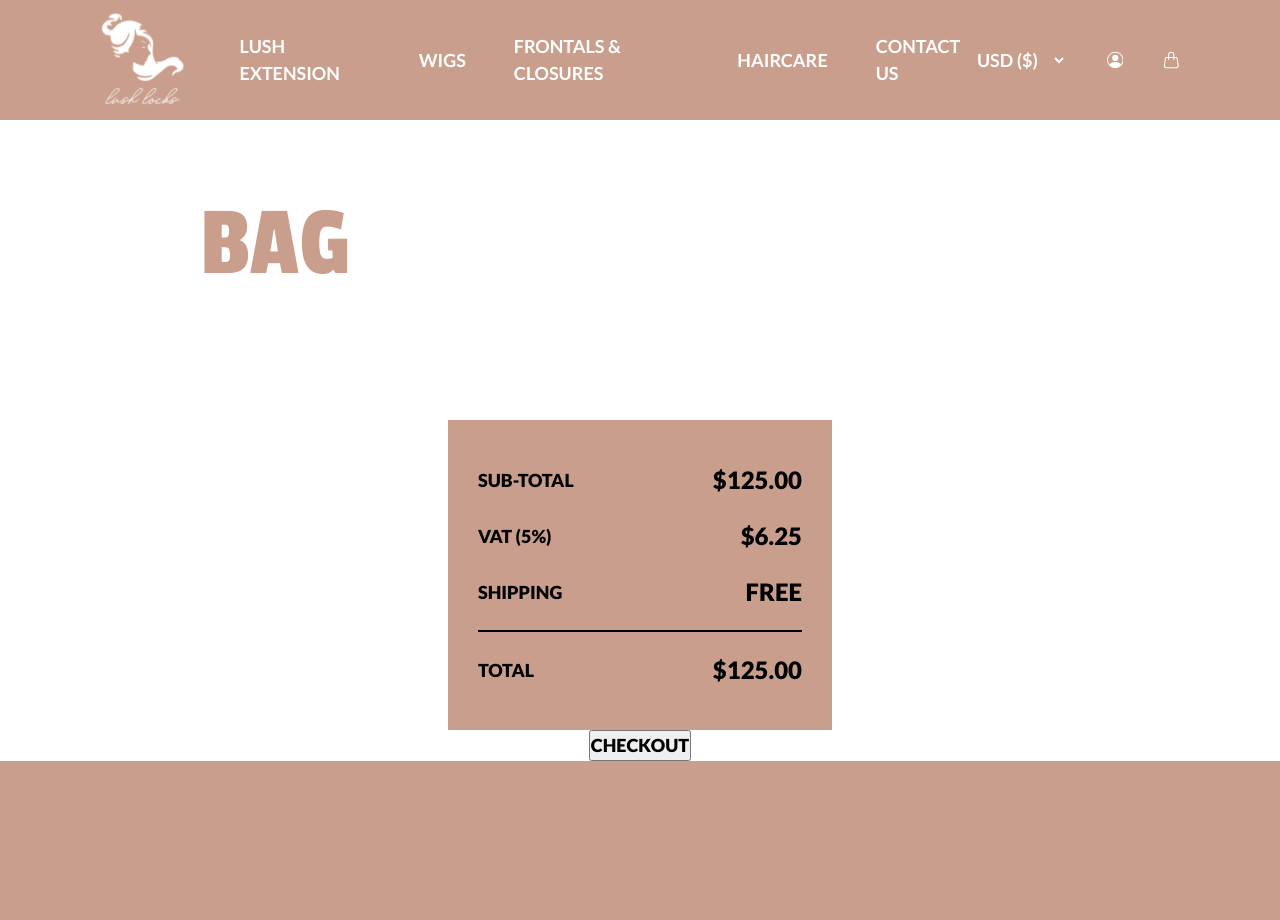
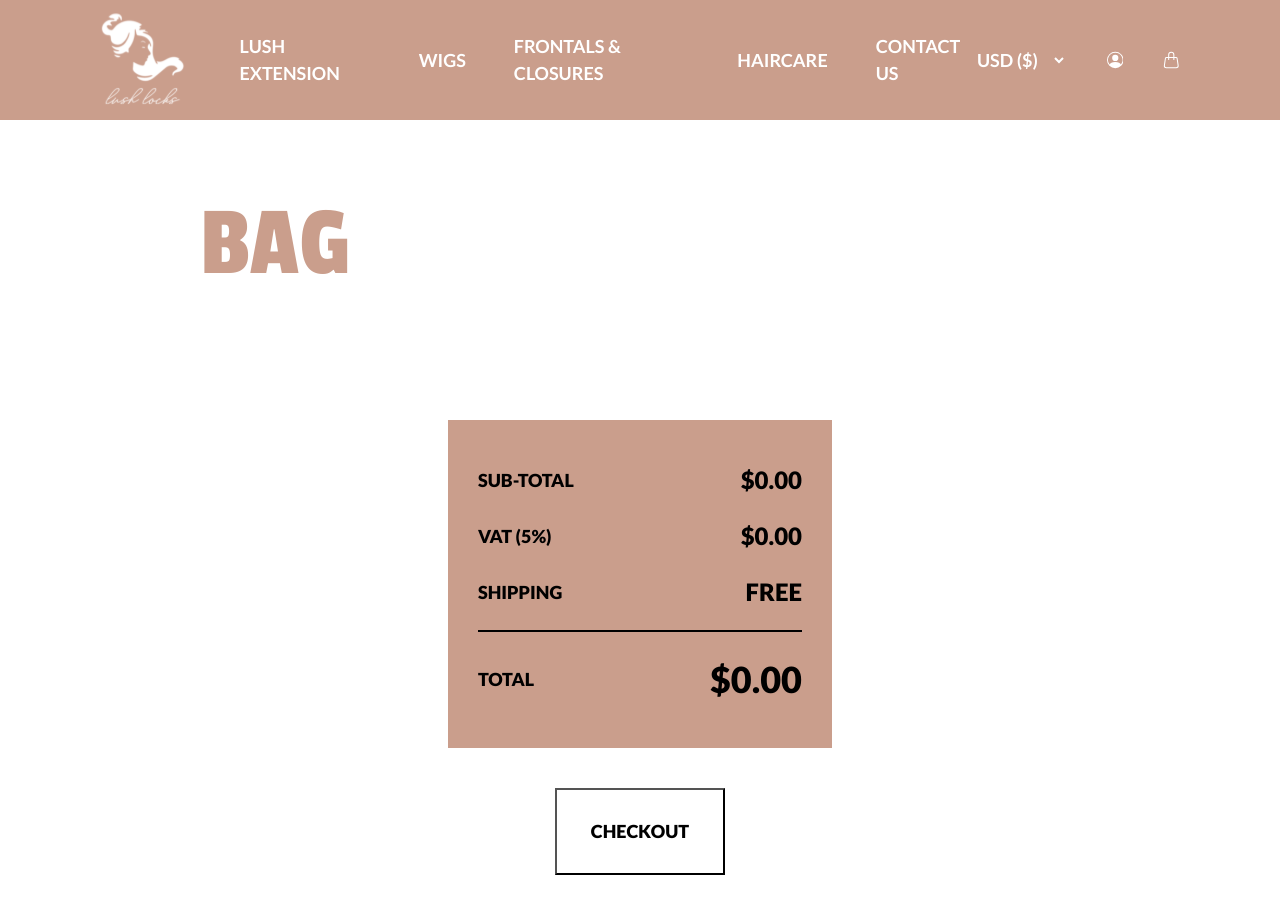
Before and after one commit to The-isaacagboola/Lush-Hair, a React (Vite) app: page /checkout in a window 1280 px wide. Shown: the top 920 px of the page. Built offline with nearby package versions, Linux system fonts and the light colour scheme.

Commit message:
fixing subtotals

```diff
--- a/src/Checkout/Billing.jsx
+++ b/src/Checkout/Billing.jsx
@@ -1,14 +1,34 @@
-import { Link } from "react-router-dom";
+import { useEffect, useState } from "react";
 import styles from "./bill.module.css";
-function Billing() {
+// eslint-disable-next-line react/prop-types
+function Billing(bag) {
+  const element = [...bag.bag];
+  const [subTotal, setSubTotal] = useState(0);
+  const [vat, setVat] = useState(6.25);
+  const [grand, setGrand] = useState(vat + subTotal);
+
+  useEffect(() => {
+    let newSub = 0;
+    element.forEach((element) => {
+      newSub += element.staticPrice * element.quantity;
+    });
+    setSubTotal(newSub);
+
+    setVat(0.05 * subTotal);
+  }, [subTotal, element]);
+
+  useEffect(() => {
+    setGrand(vat + subTotal);
+  }, [subTotal, vat]);
+
   return (
     <div className={styles.billingContainer}>
       <div className={styles.billing}>
         <p>
-          SUB-TOTAL <span>$125.00</span>
+          SUB-TOTAL <span>${subTotal}.00</span>
         </p>
         <p>
-          VAT (5%) <span>$6.25</span>
+          VAT (5%) <span>${vat.toFixed(2)}</span>
         </p>
         <p>
           SHIPPING <span>FREE</span>
@@ -17,12 +37,9 @@ function Billing() {
         <div className={styles.divLine}></div>
 
         <p>
-          TOTAL <span>$125.00</span>
+          TOTAL <span style={{ fontSize: "36px" }}>${grand.toFixed(2)}</span>
         </p>
       </div>
-      <Link>
-        <button>CHECKOUT</button>
-      </Link>
     </div>
   );
 }
--- a/src/Checkout/Checkout.jsx
+++ b/src/Checkout/Checkout.jsx
@@ -1,4 +1,5 @@
 // import { useLocation } from "react-router-dom";
+import { Link } from "react-router-dom";
 import { useState } from "react";
 import styles from "./checkout.module.css";
 import Billing from "./Billing";
@@ -43,7 +44,9 @@ function Checkout() {
                   }}
                 >
                   <h2>{item.name}</h2>
-                  <p className={styles.price}>$125.00</p>
+                  <p className={styles.price}>
+                    ${item.staticPrice * item.quantity}.00
+                  </p>
                 </div>
 
                 <div className={styles.specs}>
@@ -83,7 +86,17 @@ function Checkout() {
           );
         })}
       </div>
-      <Billing />
+      <Billing bag={[...bag]} />
+      <Link
+        to="/"
+        style={{
+          display: "flex",
+          justifyContent: "center",
+          textDecoration: "none",
+        }}
+      >
+        <button className={styles.checkBtn}>CHECKOUT</button>
+      </Link>
     </>
   );
 }
--- a/src/Checkout/checkout.module.css
+++ b/src/Checkout/checkout.module.css
@@ -52,3 +52,12 @@
   cursor: pointer;
   text-decoration: underline;
 }
+.checkBtn {
+  font-family: var(--font-lato);
+  font-weight: 900;
+  font-size: 18px;
+  margin: 40px 0 120px 0;
+  padding: 28px 34px;
+  cursor: pointer;
+  background-color: transparent;
+}
--- a/src/Details/details.jsx
+++ b/src/Details/details.jsx
@@ -7,6 +7,7 @@ import styles from "./details.module.css";
 
 function Details() {
   const [hairtype, setHairtype] = useState("human");
+  const [quantity, setQuantity] = useState(1);
   const [formDetails, setFormDetails] = useState({
     type: "HUMAN HAIR",
     texture: "DEEP WAVE",
@@ -216,7 +217,13 @@ function Details() {
 
               <div className={styles.flex}>
                 <h3 style={{ marginRight: "144px" }}>QUANTITY:</h3>
-                <select name="quantity" onChange={handleChange}>
+                <select
+                  name="quantity"
+                  onChange={(e) => {
+                    handleChange(e);
+                    setQuantity(e.target.value);
+                  }}
+                >
                   <option defaultChecked value="1">
                     1
                   </option>
@@ -235,7 +242,7 @@ function Details() {
           </div>
           <div className={styles.amount}>
             <h3>TOTAL AMOUNT: </h3>
-            <p>$324.00</p>
+            <p> ${product.staticPrice * quantity}.00</p>
           </div>
         </div>
       </div>
@@ -252,6 +259,7 @@ function Details() {
               id: product.id,
               name: product.name,
               image: product.image,
+              staticPrice: product.staticPrice,
               ...formDetails,
             });
             setBag(mutBag);
--- a/src/LushExtensions/products.js
+++ b/src/LushExtensions/products.js
@@ -8,18 +8,21 @@ const lushArray = [
     name: "BRAZILIAN EXTENSIONS",
     image: image1,
     price: " $70.00 — $205.00",
+    staticPrice: 205,
   },
   {
     id: 2,
     name: "INDIAN EXTENSIONS",
     image: image2,
     price: "$100.00 — $195.00",
+    staticPrice: 125,
   },
   {
     id: 3,
     name: "PONY TAILS",
     image: image3,
     price: "OUT OF STOCK",
+    staticPrice: 225,
   },
 ];
 export default lushArray;
```
